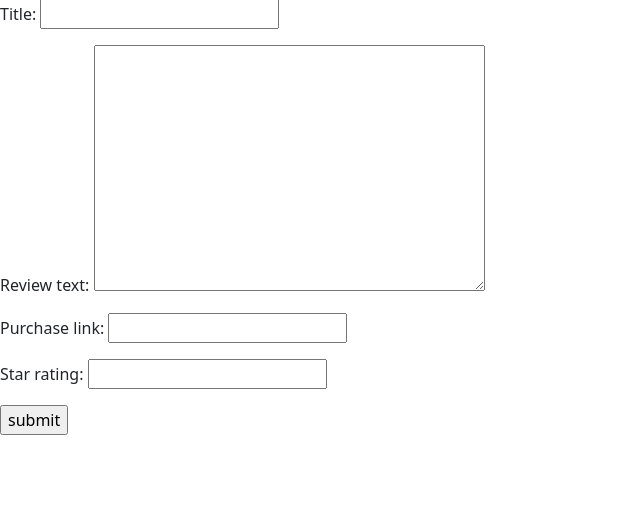
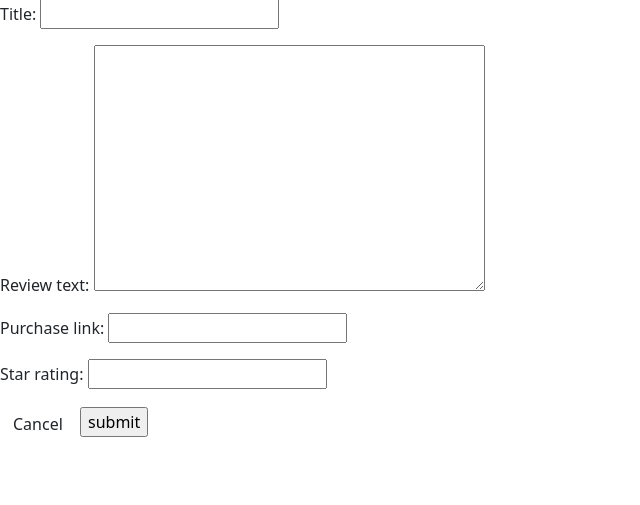
Before and after one commit to neil314159/portfolio-project-4, a Django app: page /add/ in a window 1280 px wide. Shown: the part 57-562 px from the top of the page, without its empty margins (0-640 px from the left). Run offline with Django 3.2, Linux system fonts and the light colour scheme; the visitor is signed in with stand-in values (Sample User, id 1).

Commit message:
Add cancel buttons to edit and publish pages for reviews

```diff
--- a/templates/review_edit.html
+++ b/templates/review_edit.html
@@ -4,6 +4,8 @@
 <form action="" method="post">
 {%csrf_token%}
 {{form.as_p}}
+<!-- <a href="{{request.META.HTTP_REFERER|escape}}">Back</a> -->
+<a href="{{ view.get_success_url }}" class="btn btn-default">Cancel</a>
 <input type="submit" value="Update">
 
 </form>
--- a/templates/review_form.html
+++ b/templates/review_form.html
@@ -4,6 +4,7 @@
 <form method="post">
     {% csrf_token %}
     {{ form.as_p }}
+    <a href="{% url 'home' %}" class="btn btn-default">Cancel</a>
     <input type="submit" value="submit">
 </form>
 
```
